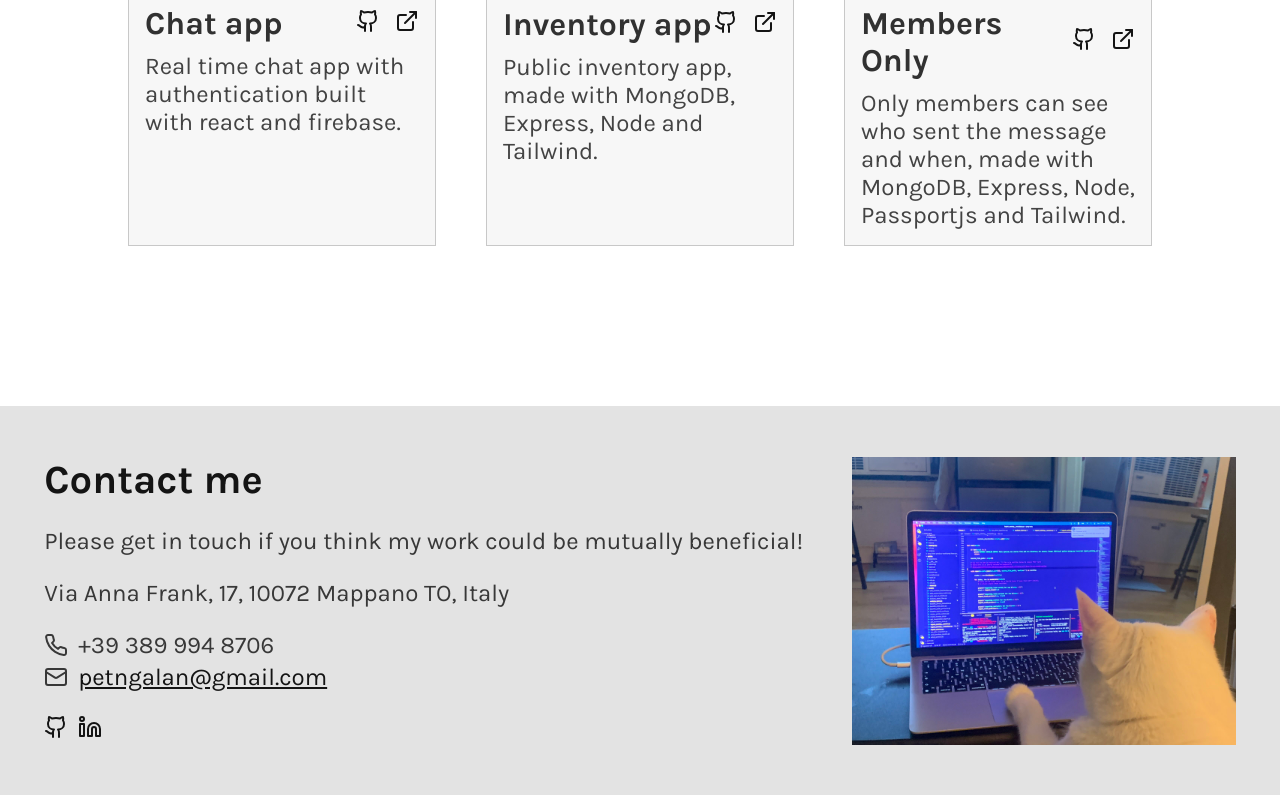
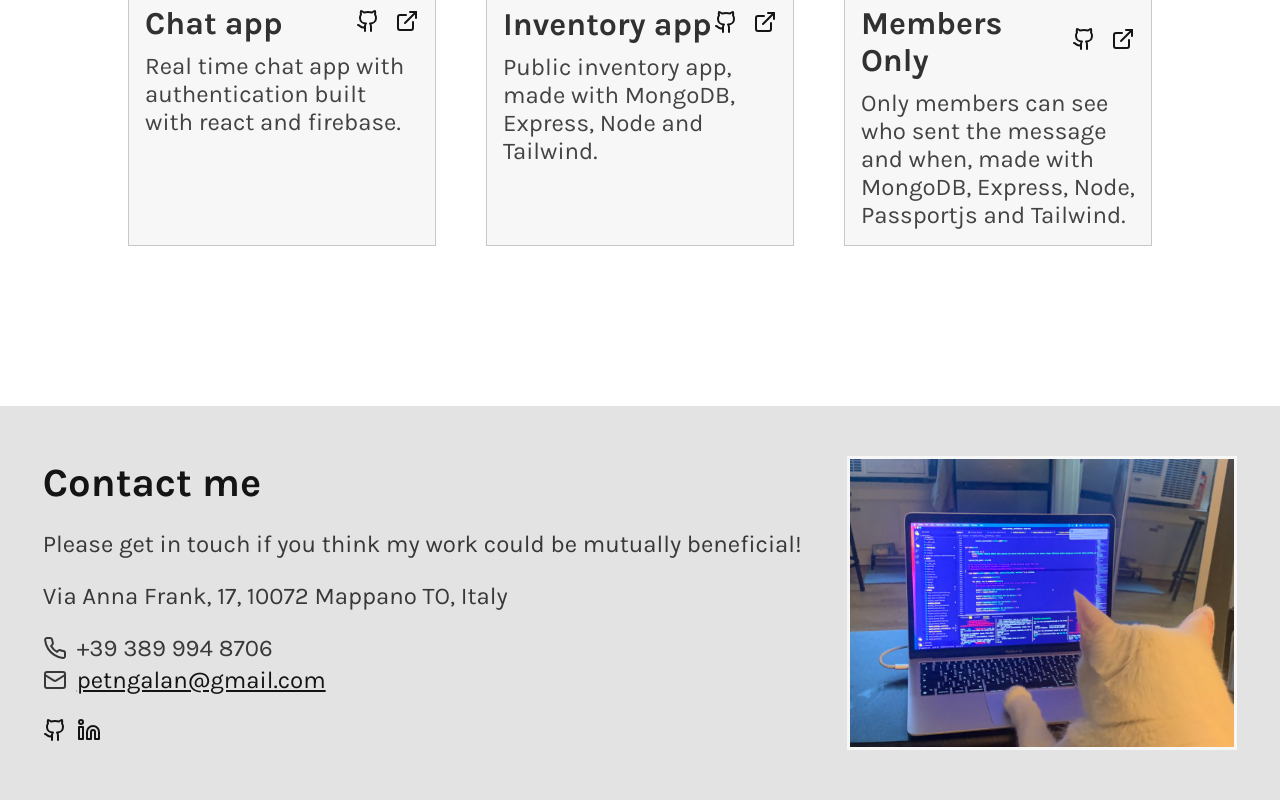
Before and after one commit to ColdBlood237/odin-portfolio, a React (Create React App) app: page / in a window 1280 px wide. Shown: the part 1144-1944 px from the top of the page. Built offline with nearby package versions, Linux system fonts and the light colour scheme.

Commit message:
Add border to the image footer

```diff
--- a/src/index.css
+++ b/src/index.css
@@ -176,7 +176,7 @@ footer {
 
 .footer-img {
   width: 30vw;
-  background: 3px solid var(--cod-gray-50);
+  border: 3px solid var(--cod-gray-50);
 }
 
 .socials {
```
